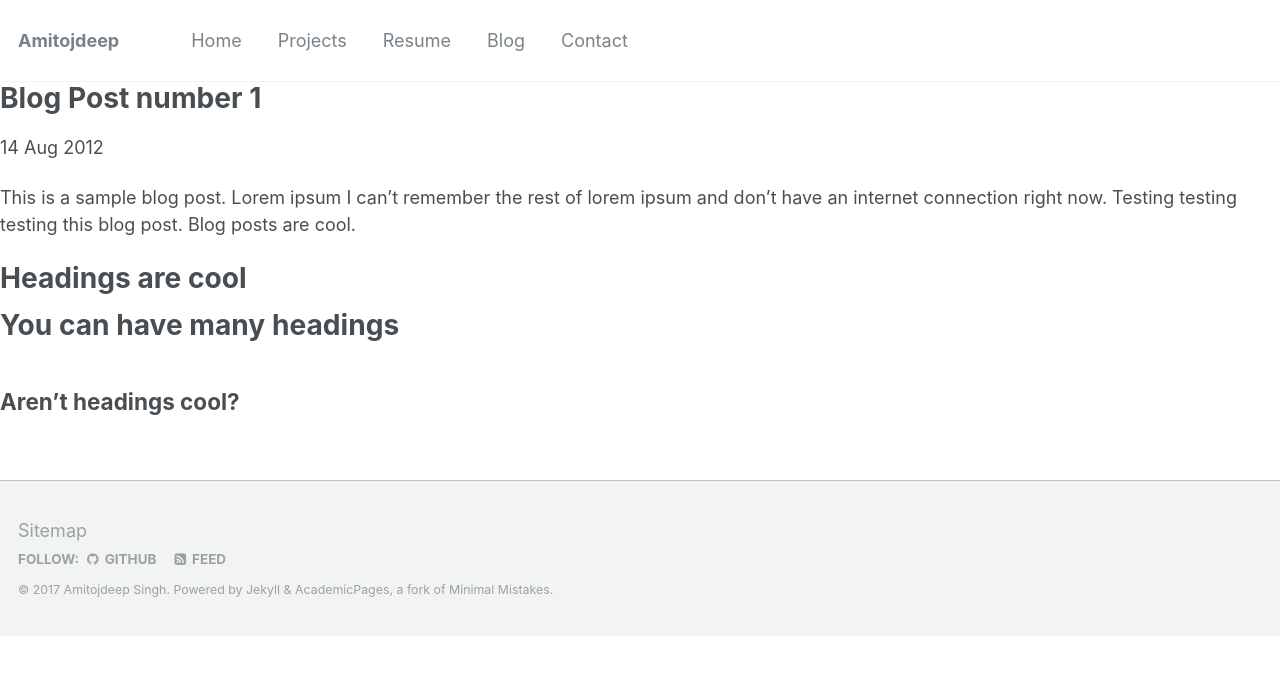
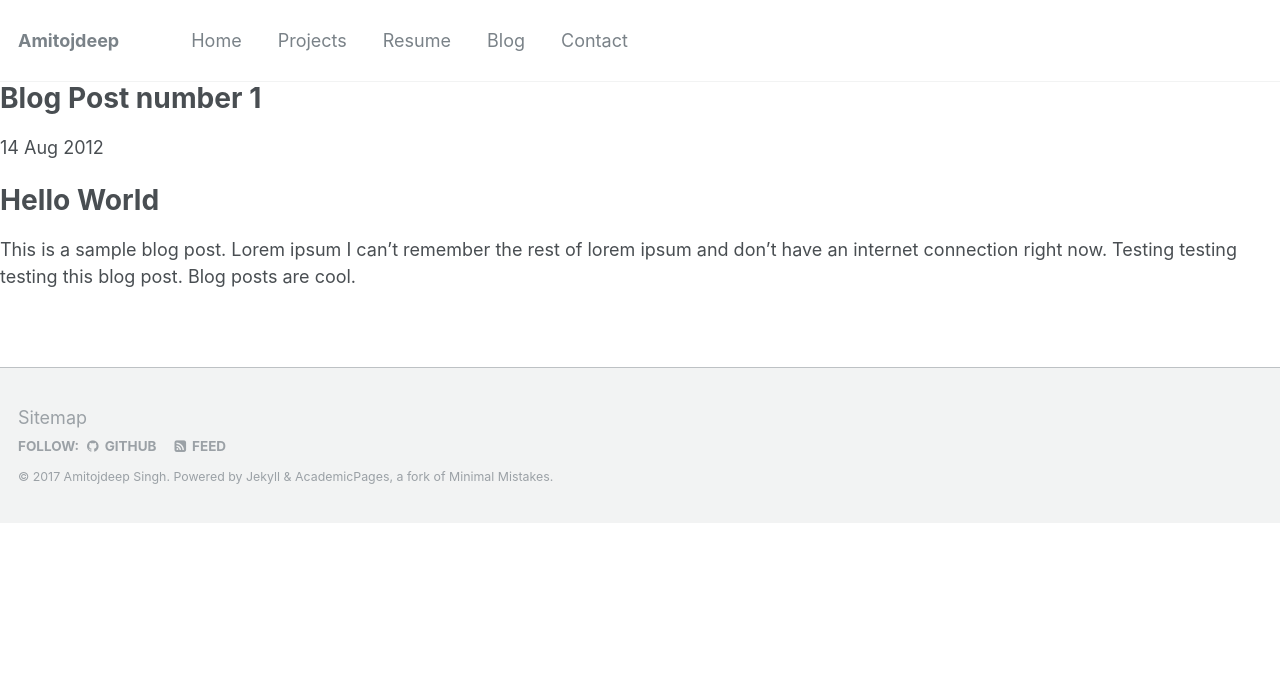
Before and after one commit to amitojdeep/amitojdeep.github.io, a Jekyll site: the page built from _posts/2012-08-14-blog-post-1.md, in a window 1280 px wide. Shown: the top 675 px of the page. Built offline with Jekyll 4.4.1, drawn with Linux system fonts in a browser that asks for light colours.

Commit message:
Update 2012-08-14-blog-post-1.md

```diff
--- a/_posts/2012-08-14-blog-post-1.md
+++ b/_posts/2012-08-14-blog-post-1.md
@@ -1,21 +1,6 @@
 ---
 layout: post
 title: 'Blog Post number 1'
-date: 2012-08-14
-permalink: /posts/2012/08/blog-post-1/
-tags:
-  - cool posts
-  - category1
-  - category2
 ---
-
+# Hello World
 This is a sample blog post. Lorem ipsum I can't remember the rest of lorem ipsum and don't have an internet connection right now. Testing testing testing this blog post. Blog posts are cool.
-
-Headings are cool
-======
-
-You can have many headings
-======
-
-Aren't headings cool?
-------
```
